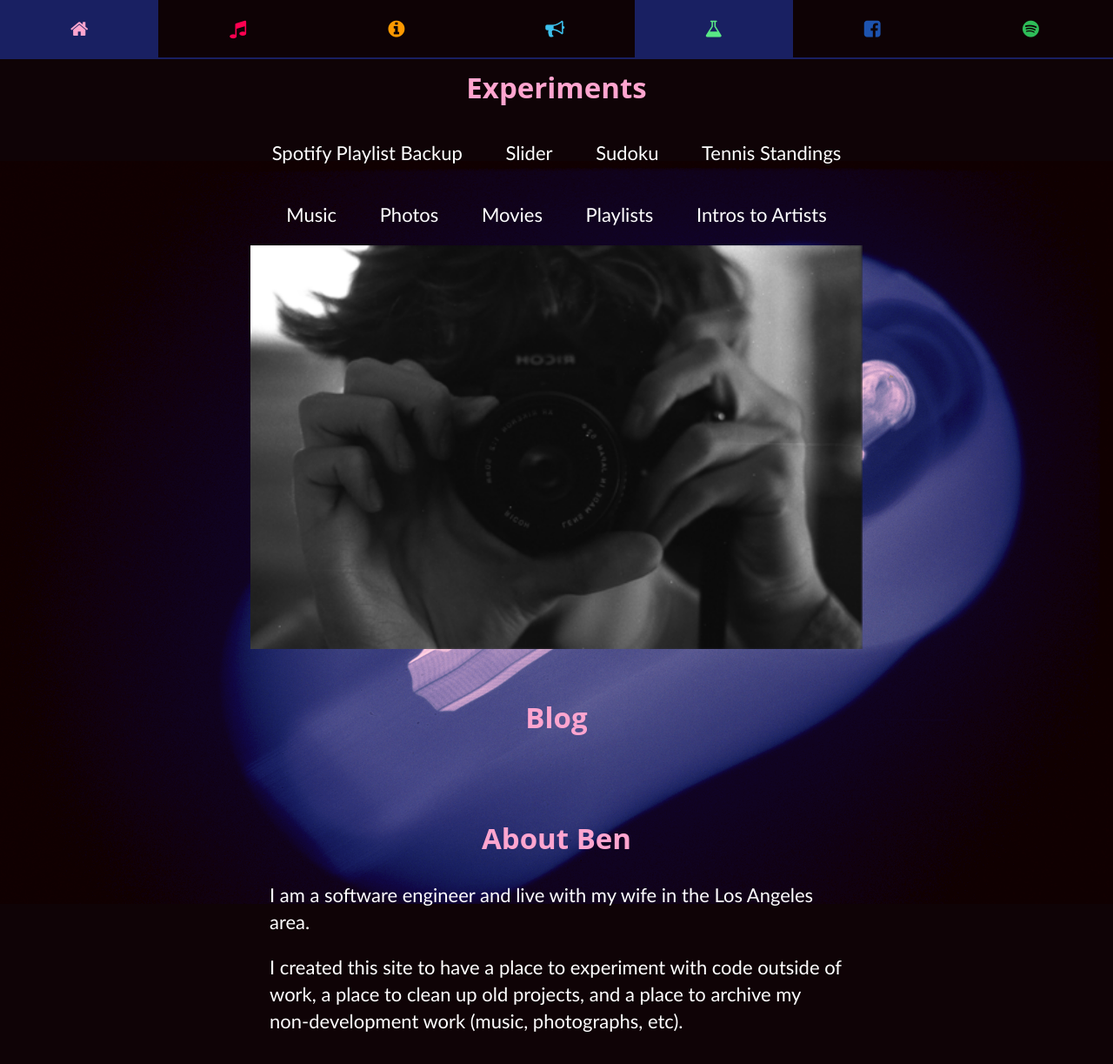
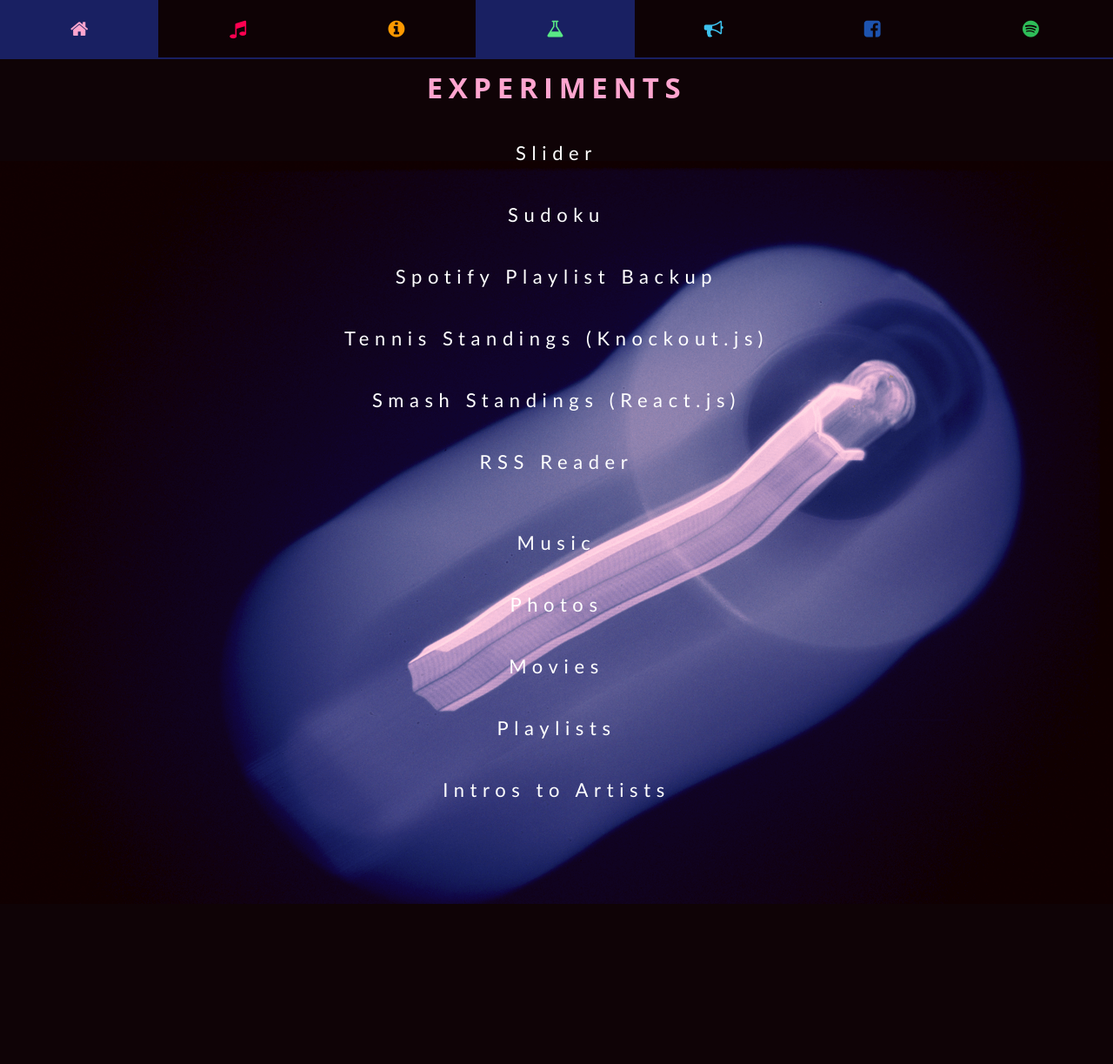
Before and after one commit to brgibson/www, a Jekyll site: the page built from experiments/index.html, in a window 1280 px wide and 1223 px high. Shown: the whole window at 87% size. Built offline with Jekyll 4.4.1, drawn with Linux system fonts in a browser that asks for light colours; nearby versions of some CDN libraries.

Commit message:
site - many tweaks - ads on smash - cleaned up experiments index - added rss reader experiment - added 2 newest albums - updated fonts sizing/spacing

```diff
--- a/_includes/global/nav.html
+++ b/_includes/global/nav.html
@@ -9,8 +9,8 @@
         <li {% if page.category == 'home' %}class="current"{% endif %}><a href="/" class="fa fa-home"><span class="offscreen">Home</span></a></li
         ><li {% if page.category == 'music' %}class="current"{% endif %}><a href="/music/" class="fa fa-music"><span class="offscreen">Releases</span></a></li
         ><li {% if page.category == 'about' %}class="current"{% endif %}><a href="/about/" class="fa fa-info-circle"><span class="offscreen">About</span></a></li
+        ><li {% if page.category == 'experiments' %}class="current"{% endif %}><a href="/experiments/" class="fa fa-flask"><span class="offscreen">Tech Experiments</span></a></li
         ><li><a href="//music.brgibson.com" class="fa fa-bullhorn"><span class="offscreen">Music Blog</span></a></li
-        ><li {% if page.category == 'experiments' %}class="current"{% endif %}><a href="/experiments/" class="fa fa-flask"><span class="offscreen">Tech Experiments</span></a></li
         ><li><a href="//facebook.com/brgibsonmusic/" class="fa fa-facebook-square" ><span class="offscreen">Facebook</span></a></li
         ><li><a href="https://open.spotify.com/artist/7dMjvLu2viBJjBzqh2qizh" class="fa fa-spotify" ><span class="offscreen">Spotify</span></a></li>
     </ul>
--- a/base.css
+++ b/base.css
@@ -4,17 +4,21 @@ body {
     font-size: 22px;
     margin: 0;
     padding: 0;
+    letter-spacing: .3em;
 }
 dd, ul {
     margin: 0;
     padding: 0;
 }
 h1 {
-    /*font-family: Futura, "Gill Sans", Helvetica;*/
     font-family: "Open Sans", sans-serif;
+    letter-spacing: .2em;
+    text-transform: uppercase;
 }
 h2, h3, h4, h5, h6, nav, nav .offscreen {
     font-family: "Open Sans", sans-serif;
+    letter-spacing: 0;
+    text-transform: uppercase;
 }
 .l-b { font-size: .9em; position:relative; top: .1em;}
 .l-dot { font-size: 1.3em; position:relative; top: -.05em;   }
@@ -35,6 +39,7 @@ ul li {
 }
 p {
     line-height: 140%;
+    text-align: justify;
 }
 
 .ad-container {
@@ -205,7 +210,10 @@ nav .icon-camera-retro::after {
 .experiments .experiment-links {
     text-align: center;
 }
-.experiments .photo {
+.experiments .experiment-links li {
+    display: block;
+}
+.experiments .photo { /*still used on the about page */
     display: block; /* fixes the pixels of whitespace below the photo */
     width: 100%;
 }
@@ -358,7 +366,9 @@ nav .icon-camera-retro::after {
     padding-top: 10%;
     padding-left: 15%;
     text-align: left;
+    text-transform: none;
 }
+
 .band-home .tracklist {
     display: inline-block;
     line-height: 1.5em;
--- a/experiments/index.html
+++ b/experiments/index.html
@@ -12,10 +12,15 @@ description: Experimentation and side-projects.
     <section class="experiments-container">
         <h1>Experiments</h1>
         <ul class="experiment-links">
-            <li><a href="/spotify/">Spotify Playlist Backup</a></li>
             <li><a href="/slider/">Slider</a></li>
             <li><a href="/sudoku/">Sudoku</a></li>
-            <li><a href="/tennis/">Tennis Standings</a></li>
+            <li><a href="/spotify/">Spotify Playlist Backup</a></li>
+            <li><a href="/tennis/">Tennis Standings (Knockout.js)</a></li>
+            <li><a href="/smash/">Smash Standings (React.js)</a></li>
+            <li><a href="/rss-reader/">RSS Reader</a></li>
+        </ul>
+        {% include global/ad-responsive.html %}
+        <ul class="experiment-links">
             <li><a href="/music/">Music</a></li>
             <li><a href="/photos/">Photos</a></li>
             <li><a href="/movies/">Movies</a></li>
@@ -23,54 +28,7 @@ description: Experimentation and side-projects.
             <li><a href="/intros/">Intros to Artists</a></li>
         </ul>
     </section>
-    <section class="photo-container">
-        <img class="photo" src="/photos/selfportrait1.png" alt="Ben's self portrait."/>
-    </section>
-    <section id="blog-section">
-        <h1><a id="blog-title-container" href="//blog.brgibson.com">Blog</a></h1>
-        <div id="blog-rss-container"></div>
-    </section>
-    <section>
-        {% include global/ad-responsive.html %}
-    </section>
-    <section class="about-container">
-        <h1>About Ben</h1>
-        <p>
-            I am a software engineer and live with my wife in the Los Angeles area.
-        </p>
-        <p>
-            I created this site to have a place to experiment with code outside of work,
-            a place to clean up old projects, and a place to archive my non-development work
-            (music, photographs, etc).
-        </p>
-    </section>
     <section>
         {% include global/ad-responsive.html %}
     </section>
 </div>
-
-<script src="/js/promises/promises.js" async></script>
-<script src="/rssreader/rssreader.js" async></script>
-<script type="text/javascript" async="">
-    (function () {
-        var RETRIES = 10;
-        var RETRY_TIMEOUT = 2000;
-
-        var blogRssContainer = document.getElementById('blog-rss-container');
-        var blogTitleContainer = document.getElementById('blog-title-container');
-
-        function renderRssFeed() {
-            var isSuccessful = BRG && BRG.RSS && BRG.RSS.render({
-                        containerElement: blogRssContainer,
-                        titleContainerElement: blogTitleContainer
-                    }, "//blog.brgibson.com/rss/");
-            if (isSuccessful !== true && RETRIES > 0) {
-                RETRIES--;
-                window.console.info("Retrying RSS feed.")
-                window.setTimeout(renderRssFeed, RETRY_TIMEOUT);
-            }
-        }
-
-        renderRssFeed();
-    })();
-</script>
```
Also changed, not shown: _data/albums.json (+43 -1 lines), _layouts/smash.html (+7 -1 lines), about/index.html (+1 -12 lines), rss-reader/index.html (added, +40 -0 lines), rss-reader/rssreader-back.js (renamed from rssreader/rssreader-back.js), rss-reader/rssreader.js (renamed from rssreader/rssreader.js), smash/index.html (line endings or trailing spaces).
